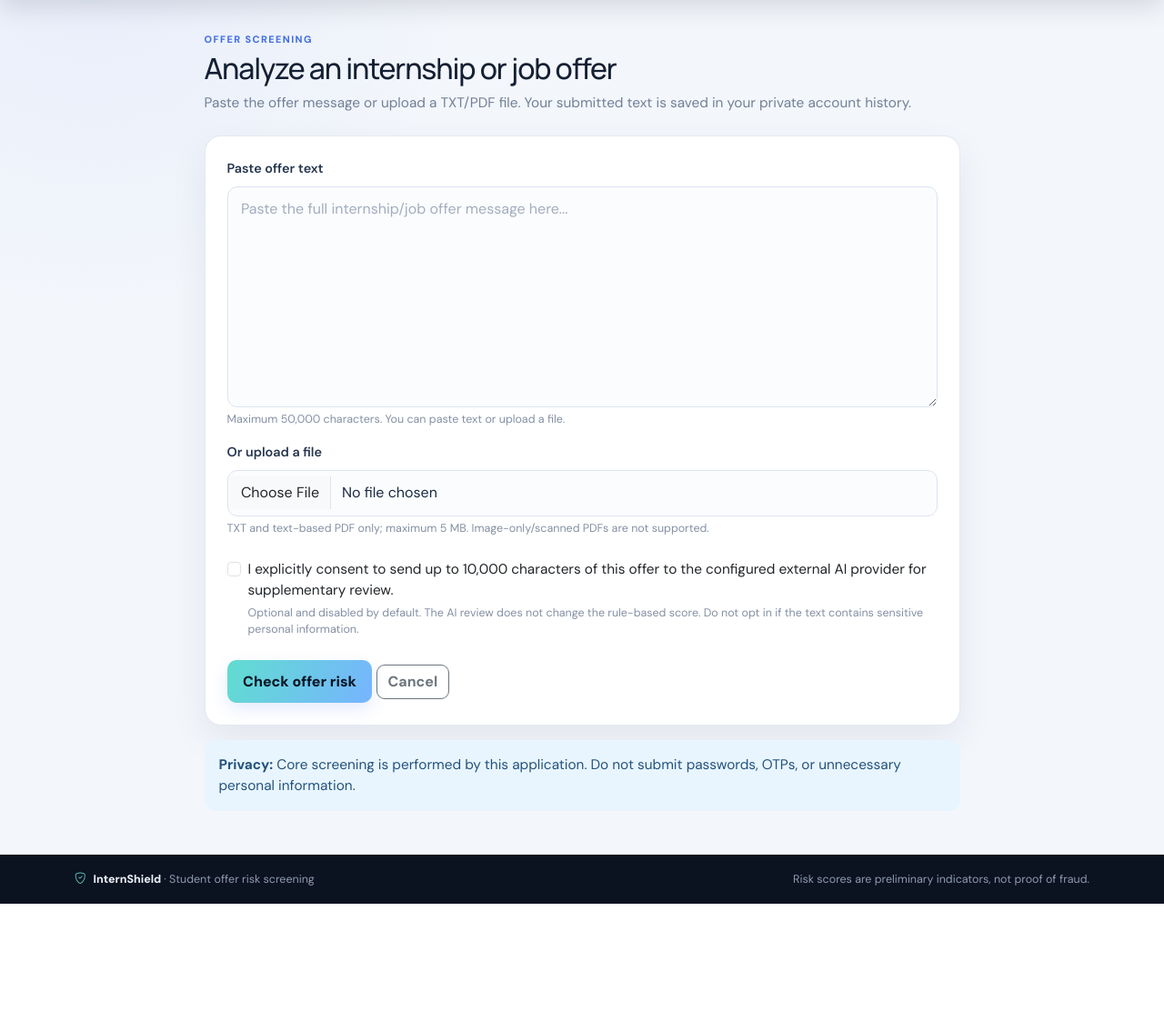
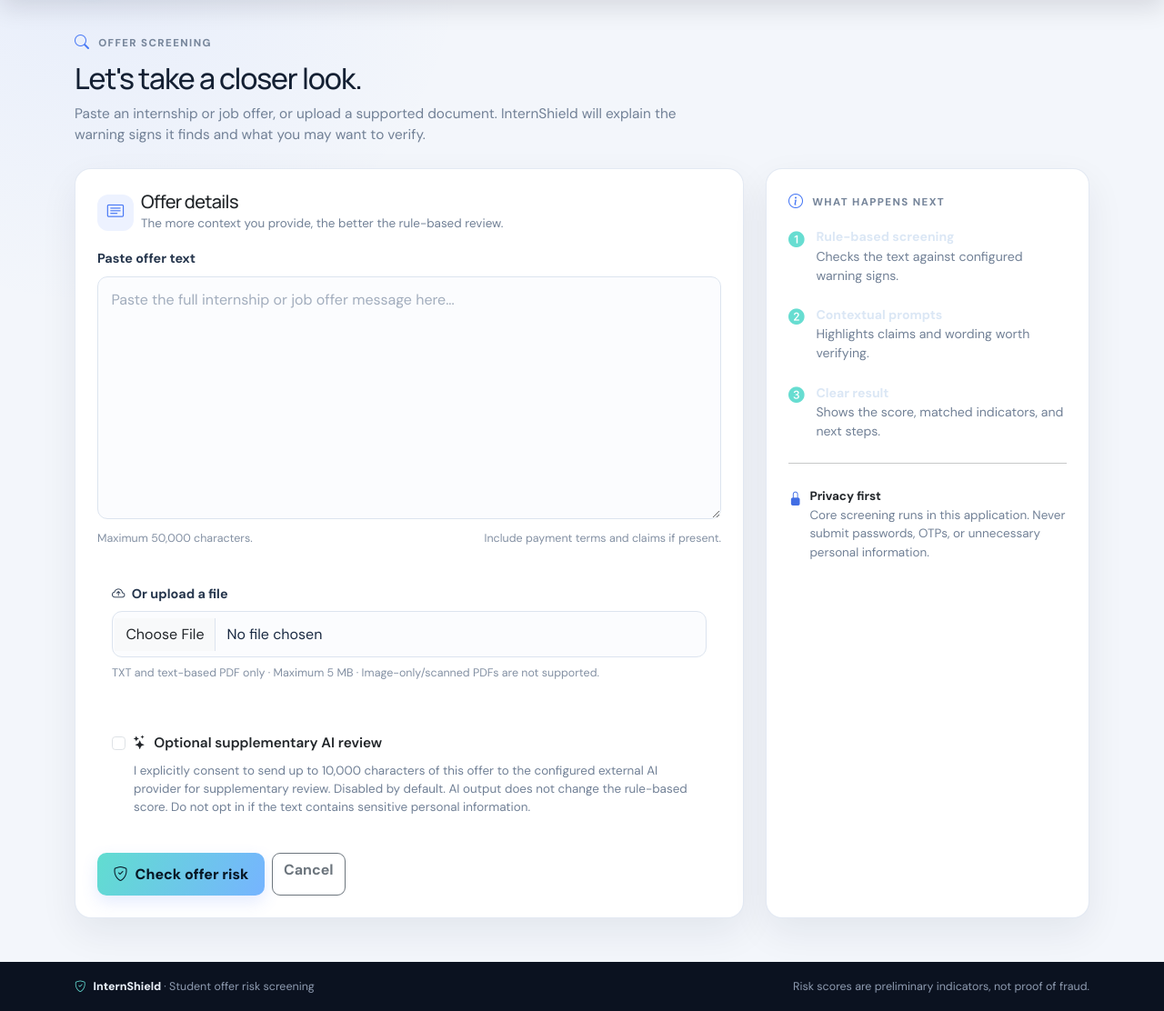
Before and after one commit to Chirantan112/InternShield, a Flask app: page /student/analyze in a window 1280 px wide. Shown: the part 76-1188 px from the top of the page at 91% size. Before the commit the page ends 1070 px from the top, so only its background shows below. Run offline with Flask 3, Linux system fonts and the light colour scheme; the visitor is signed in with stand-in values (Sample User, id 1); some libraries are stand-ins or nearby versions.

Commit message:
Polish offer analysis workflow

```diff
--- a/internshield/templates/student/analyze.html
+++ b/internshield/templates/student/analyze.html
@@ -1,14 +1,54 @@
 {% extends "base.html" %}
 {% block title %}Analyze an offer · InternShield{% endblock %}
 {% block content %}
-<div class="row justify-content-center"><div class="col-lg-9"><p class="text-primary fw-semibold text-uppercase small mb-1">Offer screening</p><h1 class="h2 mb-2">Analyze an internship or job offer</h1><p class="text-secondary mb-4">Paste the offer message or upload a TXT/PDF file. Your submitted text is saved in your private account history.</p>
-<div class="card border-0 shadow-sm"><div class="card-body p-4"><form method="post" enctype="multipart/form-data">
-<input type="hidden" name="csrf_token" value="{{ csrf_token() }}">
-<div class="mb-3"><label for="offer_text" class="form-label fw-semibold">Paste offer text</label><textarea class="form-control" id="offer_text" name="offer_text" rows="9" maxlength="50000" placeholder="Paste the full internship/job offer message here..."></textarea><div class="form-text">Maximum 50,000 characters. You can paste text or upload a file.</div></div>
-<div class="mb-4"><label for="offer_file" class="form-label fw-semibold">Or upload a file</label><input class="form-control" id="offer_file" name="offer_file" type="file" accept=".txt,.pdf"><div class="form-text">TXT and text-based PDF only; maximum 5 MB. Image-only/scanned PDFs are not supported.</div></div>
-<div class="form-check mb-4"><input class="form-check-input" id="ai_opt_in" name="ai_opt_in" value="yes" type="checkbox"><label class="form-check-label" for="ai_opt_in">I explicitly consent to send up to 10,000 characters of this offer to the configured external AI provider for supplementary review.</label><div class="form-text">Optional and disabled by default. The AI review does not change the rule-based score. Do not opt in if the text contains sensitive personal information.</div></div>
-<button class="btn btn-primary" type="submit">Check offer risk</button> <a class="btn btn-outline-secondary" href="{{ url_for('student.dashboard') }}">Cancel</a>
-</form></div></div>
-<div class="alert alert-info mt-3 mb-0"><strong>Privacy:</strong> Core screening is performed by this application. Do not submit passwords, OTPs, or unnecessary personal information.</div>
-</div></div>
+<div class="page-heading">
+  <div class="section-label mb-2"><i class="bi bi-search"></i> Offer screening</div>
+  <h1 class="h2 mb-2">Let's take a closer look.</h1>
+  <p class="text-secondary mb-0">Paste an internship or job offer, or upload a supported document. InternShield will explain the warning signs it finds and what you may want to verify.</p>
+</div>
+<div class="row g-4">
+  <div class="col-lg-8">
+    <div class="card border-0">
+      <div class="card-body p-4">
+        <form method="post" enctype="multipart/form-data">
+          <input type="hidden" name="csrf_token" value="{{ csrf_token() }}">
+          <div class="d-flex align-items-center gap-2 mb-3"><span class="metric-icon mb-0"><i class="bi bi-card-text"></i></span><div><h2 class="h5 mb-0">Offer details</h2><span class="small text-secondary">The more context you provide, the better the rule-based review.</span></div></div>
+          <div class="mb-4">
+            <label for="offer_text" class="form-label">Paste offer text</label>
+            <textarea class="form-control" id="offer_text" name="offer_text" rows="10" maxlength="50000" placeholder="Paste the full internship or job offer message here..." ></textarea>
+            <div class="d-flex justify-content-between flex-wrap gap-1 mt-2"><div class="form-text">Maximum 50,000 characters.</div><div class="form-text">Include payment terms and claims if present.</div></div>
+          </div>
+          <div class="upload-panel mb-4 p-3">
+            <label for="offer_file" class="form-label"><i class="bi bi-cloud-arrow-up me-1"></i> Or upload a file</label>
+            <input class="form-control" id="offer_file" name="offer_file" type="file" accept=".txt,.pdf">
+            <div class="form-text mt-2">TXT and text-based PDF only · Maximum 5 MB · Image-only/scanned PDFs are not supported.</div>
+          </div>
+          <div class="ai-consent p-3 mb-4">
+            <div class="form-check">
+              <input class="form-check-input" id="ai_opt_in" name="ai_opt_in" value="yes" type="checkbox">
+              <label class="form-check-label fw-semibold" for="ai_opt_in"><i class="bi bi-stars me-1"></i> Optional supplementary AI review</label>
+            </div>
+            <p class="small text-secondary mb-0 mt-2 ms-4">I explicitly consent to send up to 10,000 characters of this offer to the configured external AI provider for supplementary review. Disabled by default. AI output does not change the rule-based score. Do not opt in if the text contains sensitive personal information.</p>
+          </div>
+          <div class="d-flex flex-wrap gap-2">
+            <button class="btn btn-primary" type="submit"><i class="bi bi-shield-check me-2"></i>Check offer risk</button>
+            <a class="btn btn-outline-secondary" href="{{ url_for('student.dashboard') }}">Cancel</a>
+          </div>
+        </form>
+      </div>
+    </div>
+  </div>
+  <div class="col-lg-4">
+    <div class="card h-100 border-0">
+      <div class="card-body p-4">
+        <div class="section-label mb-3"><i class="bi bi-info-circle"></i> What happens next</div>
+        <div class="auth-feature mt-0"><i class="bi bi-1-circle-fill"></i><span><strong>Rule-based screening</strong><br><span class="text-secondary">Checks the text against configured warning signs.</span></span></div>
+        <div class="auth-feature"><i class="bi bi-2-circle-fill"></i><span><strong>Contextual prompts</strong><br><span class="text-secondary">Highlights claims and wording worth verifying.</span></span></div>
+        <div class="auth-feature"><i class="bi bi-3-circle-fill"></i><span><strong>Clear result</strong><br><span class="text-secondary">Shows the score, matched indicators, and next steps.</span></span></div>
+        <hr class="my-4">
+        <div class="d-flex gap-2 align-items-start"><i class="bi bi-lock-fill text-primary mt-1"></i><div><strong class="small">Privacy first</strong><p class="small text-secondary mb-0">Core screening runs in this application. Never submit passwords, OTPs, or unnecessary personal information.</p></div></div>
+      </div>
+    </div>
+  </div>
+</div>
 {% endblock %}
```
